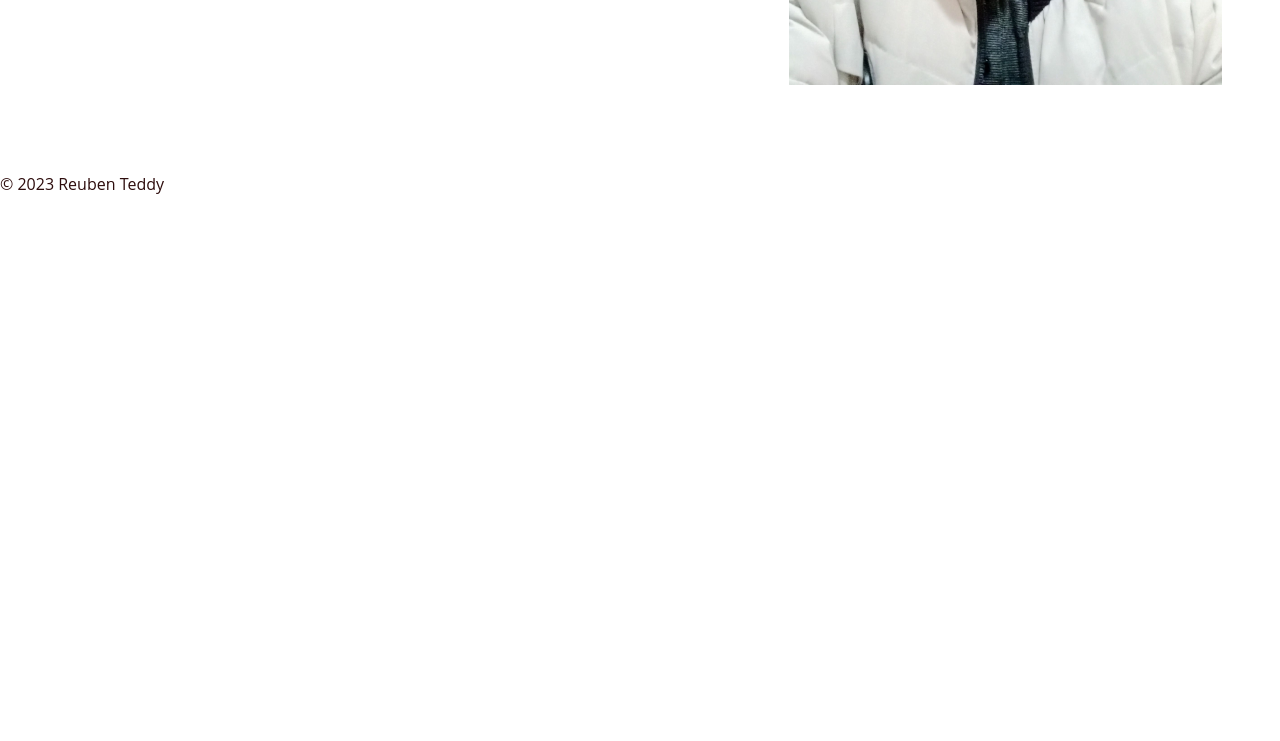
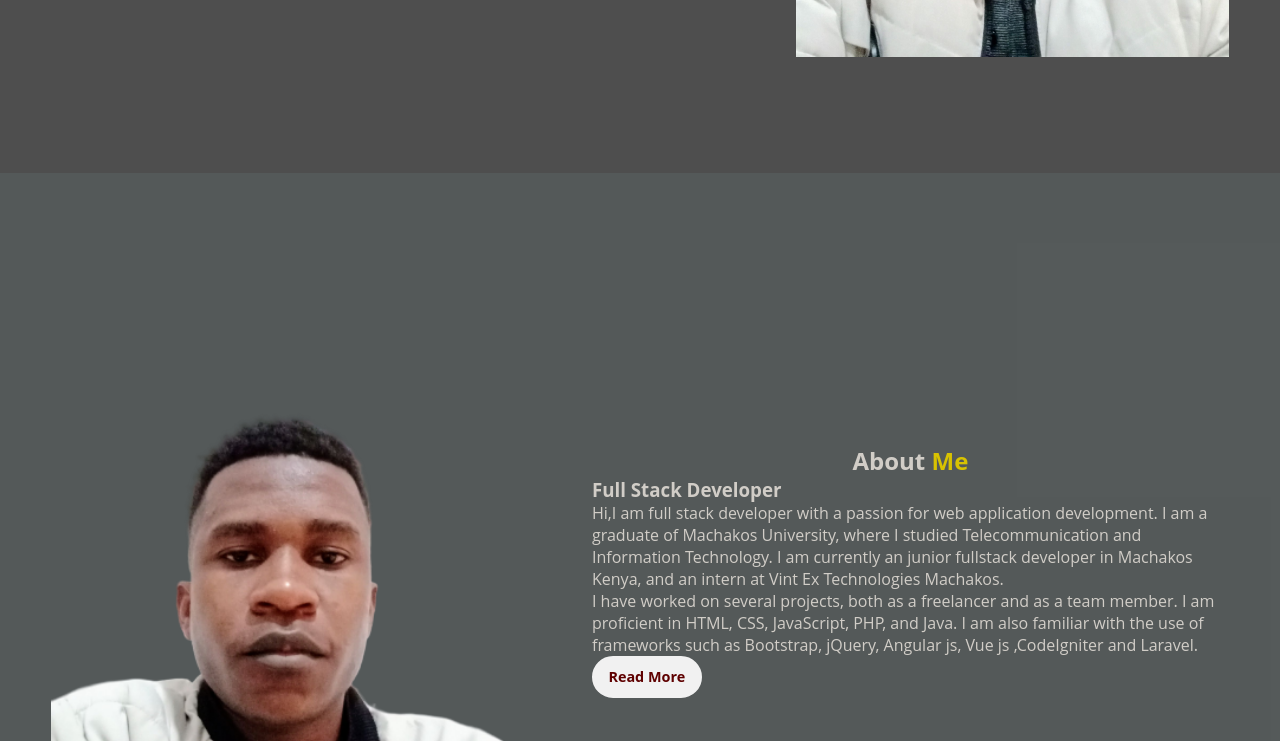
Before and after one commit to Ted-Chachs/Ted-Portfolio, a plain HTML site: page src/Home.html in a window 1280 px wide. Shown: the part 774-1515 px from the top of the page. Before the commit the page ends 969 px from the top, so only its background shows below. Drawn offline with nearby package versions, Linux system fonts and the light colour scheme; a web font is replaced by a local one.

Commit message:
New Section update

```diff
--- a/src/Home.html
+++ b/src/Home.html
@@ -50,7 +50,7 @@
                 <h4>Hallo,it's Mr </h4>
                 <h5>Reuben Teddy</h5>
                 <h4>A seasoned <span>Full-Stack Developer</span></h4>
-                <p>Hi,I am full stack developer with a passion for web application development. I am a graduate of Machakos University, where I studied Telecommunication and Information Technology. I am currently an intern fullstack developer in Machakos Kenya, and an intern at Vint Ex Technologies Machakos.</p>
+                <p>Hi,I am full stack developer with a passion for web application development. I am a graduate of Machakos University, where I studied Telecommunication and Information Technology. I am currently an junior fullstack developer in Machakos Kenya, and an intern at Vint Ex Technologies Machakos.</p>
                 <p> I have worked on several projects, both as a freelancer and as a team member. I am proficient in HTML, CSS, JavaScript, PHP, and Java. I am also familiar with the use of frameworks such as Bootstrap, jQuery, Angular js, Vue js ,CodeIgniter and Laravel.</p>
                 <p>I am currently looking for a job as a full stack developer, and I am open to both remote and on-site jobs.</p>
                 <p>Feel free to contact me if you have any questions or if you would like to work with me.</p>
@@ -75,6 +75,26 @@
 
         </section>
 
+        <!-- about-section design -->
+        <section class="about" id="about">
+
+            <div class="about-img">
+                <img src="pics/cha1.png" alt="Profile">
+            </div>
+
+            <div class="about-content">
+
+                <h2 class="heading">About <span>Me</span></h2>
+                <h3>Full Stack Developer</h3>
+                <p>Hi,I am full stack developer with a passion for web application development. I am a graduate of Machakos University, where I studied Telecommunication and Information Technology. I am currently an junior fullstack developer in Machakos Kenya, and an intern at Vint Ex Technologies Machakos.</p>
+                <p> I have worked on several projects, both as a freelancer and as a team member. I am proficient in HTML, CSS, JavaScript, PHP, and Java. I am also familiar with the use of frameworks such as Bootstrap, jQuery, Angular js, Vue js ,CodeIgniter and Laravel.</p>
+
+                <a href="" class="btn">Read More</a>
+
+            </div>
+
+        </section>
+
 
         <footer>
 
--- a/src/styles/chach.css
+++ b/src/styles/chach.css
@@ -19,7 +19,7 @@
 :root{
     --primary-color: #d8c201;
     --secondary-color: #6c757d;
-    --background-dark-color:  #f5f5f500;
+    --background-dark-color:  #4e4e4e;
     --background-dark-grey: #1d1d1f;
     --border-color: #2e344e;
     --background-light-color: #F1F1F1;
@@ -28,7 +28,7 @@
     --font-light-color: #e6fcff;
     --font-dark-color: #313131;
     --font-dark-color-2: #5f0000;
-    --text-color : #2e0d0d;
+    --text-color : #d1cdc7;
     --scrollbar-bg-color: #383838;
 }
 
@@ -49,7 +49,7 @@ body{
 
 section{
     min-height: 100vh;
-    padding: 7rem 4.5% 1.5rem;
+    padding: 0.5rem 4% 1rem;
 }
 
 .header{
@@ -111,16 +111,23 @@ section{
     align-items: center;
     justify-content: space-between;
     background: var(--background-dark-color);
+    gap: 1.5rem
 }
 
 .home-content h4{
     font-size: 2.1rem;
     font-weight: calc(50% + 1rem);
 }
+
+span{
+    color: var(--primary-color);
+}
+
 .home-content h5{
     font-size: 2.5rem;
     font-weight: calc(50% + 1rem);
 }
+
  .home-content p{
     font-size: 1.6rem;
 }
@@ -134,7 +141,7 @@ section{
     background: transparent;
     border: 2rem solid var(--background-light-color);
     margin: 3rem 1.6rem 3rem 0;
-    transition: 5s ease-in-out;
+    transition: 1s ease-in-out;
 }
 
 .social-media a:hover{
@@ -142,3 +149,36 @@ section{
     color: var(--primary-color);
     box-shadow: 0 0 1rem var(--primary-color);
 }
+
+.btn{
+    display: inline-block;
+    padding: 1rem 1.5rem;
+    background-color: var(--background-light-color);
+    border-radius: 4rem;
+    border: 2px solid var(--background-light-color);
+    font-size: 1.5rem;
+    font-weight: 700;
+    color: var( --font-dark-color-2);
+    transition: all ease-in-out 1s;
+}
+
+.btn:hover{
+    box-shadow: 0 0 1rem var(--primary-color);
+}
+
+.about{
+    display: flex;
+    align-items: center;
+    justify-content: space-between;
+    background: var(--background-light-color-2);
+    gap: 3rem;
+}
+
+.about-img img{
+    width: 40vw;
+}
+
+.heading{
+    text-align: center;
+
+}
```
